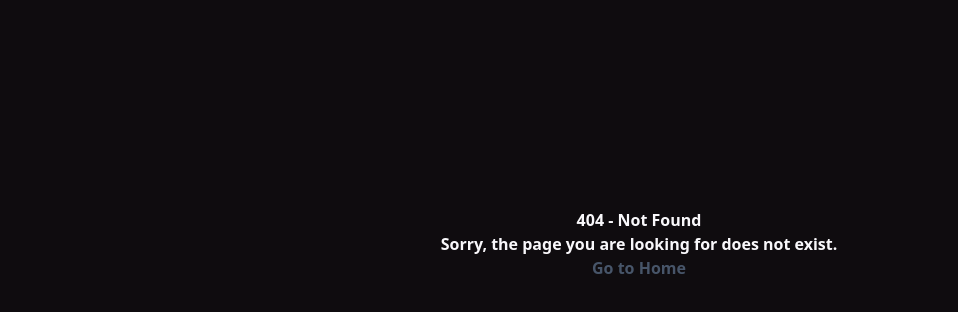
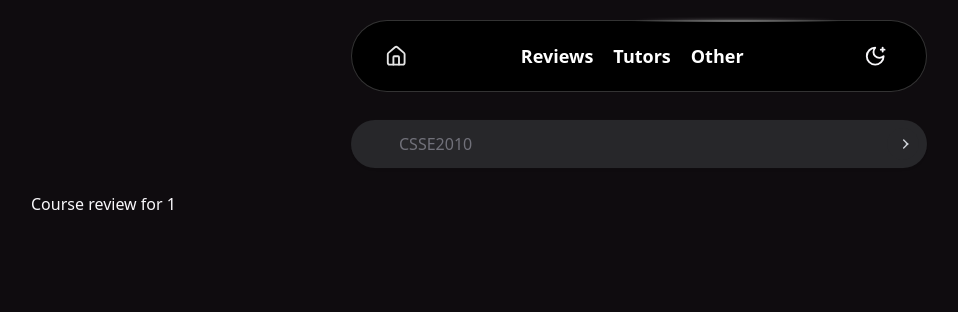
Before and after one commit to freshc0w/uqstudents, a React (Vite) app in the folder client/: page /reviews/courses/1 in a window 1280 px wide. Before the commit this address had no page. Shown: the top 312 px of the page, without its empty margins (1-959 px from the left). Built offline with nearby package versions, Linux system fonts and the light colour scheme.

Commit message:
Refactor router configuration and add new routes for clubs and lecturers

```diff
--- a/client/src/app/router.tsx
+++ b/client/src/app/router.tsx
@@ -1,9 +1,8 @@
-import { CoursesRoute } from "@/app/routes/app/reviews/courses/courses";
 import { AppRoot } from "@/app/routes/app/root";
 import { H1 } from "@/components/typography";
 import { QueryClient, useQueryClient } from "@tanstack/react-query";
 import { useMemo } from "react";
-import { Outlet, RouterProvider, createBrowserRouter } from "react-router-dom";
+import { RouterProvider, createBrowserRouter } from "react-router-dom";
 
 export const createAppRouter = (queryClient: QueryClient) =>
   createBrowserRouter([
@@ -21,21 +20,80 @@ export const createAppRouter = (queryClient: QueryClient) =>
         {
           path: "reviews",
           lazy: async () => {
-            const { ReviewsRoute } = await import("./routes/app/reviews/reviews");
+            const { ReviewsRoute } = await import(
+              "./routes/app/reviews/reviews"
+            );
             return { Component: ReviewsRoute };
           },
           children: [
             {
               path: "courses",
-              Component: () => <CoursesRoute />,
+              children: [
+                {
+                  path: "",
+                  lazy: async () => {
+                    const { CoursesRoute } = await import(
+                      "./routes/app/reviews/courses/courses"
+                    );
+                    return { Component: CoursesRoute };
+                  },
+                },
+                {
+                  path: ":id",
+                  lazy: async () => {
+                    const { CourseRoute } = await import(
+                      "./routes/app/reviews/courses/course"
+                    );
+                    return { Component: CourseRoute };
+                  },
+                },
+              ],
             },
             {
               path: "lecturers",
-              Component: () => <div>Lecturer reviews</div>,
+              children: [
+                {
+                  path: "",
+                  lazy: async () => {
+                    const { LecturersRoute } = await import(
+                      "./routes/app/reviews/lecturers/lecturers"
+                    );
+                    return { Component: LecturersRoute };
+                  },
+                },
+                {
+                  path: ":id",
+                  lazy: async () => {
+                    const { LecturerRoute } = await import(
+                      "./routes/app/reviews/lecturers/lecturer"
+                    );
+                    return { Component: LecturerRoute };
+                  },
+                },
+              ],
             },
             {
               path: "clubs",
-              Component: () => <div>Clubs reviews</div>,
+              children: [
+                {
+                  path: "",
+                  lazy: async () => {
+                    const { ClubsRoute } = await import(
+                      "./routes/app/reviews/clubs/clubs"
+                    );
+                    return { Component: ClubsRoute };
+                  },
+                },
+                {
+                  path: ":id",
+                  lazy: async () => {
+                    const { ClubRoute } = await import(
+                      "./routes/app/reviews/clubs/club"
+                    );
+                    return { Component: ClubRoute };
+                  },
+                },
+              ],
             },
           ],
         },
--- /dev/null
+++ b/client/src/app/routes/app/reviews/clubs/club.tsx
@@ -0,0 +1,6 @@
+import { useParams } from "react-router-dom";
+
+export const ClubRoute = () => {
+  const { id } = useParams();
+  return <div>Club reviews for {id}</div>;
+};
--- /dev/null
+++ b/client/src/app/routes/app/reviews/clubs/clubs.tsx
@@ -0,0 +1,3 @@
+export const ClubsRoute = () => {
+  return <div>Club reviews</div>;
+};
--- /dev/null
+++ b/client/src/app/routes/app/reviews/courses/course.tsx
@@ -0,0 +1,6 @@
+import { useParams } from "react-router-dom";
+
+export const CourseRoute = () => {
+  const params = useParams();
+  return <div>Course review for {params.id}</div>;
+};
--- a/client/src/app/routes/app/reviews/courses/courses.tsx
+++ b/client/src/app/routes/app/reviews/courses/courses.tsx
@@ -1,3 +1,3 @@
 export const CoursesRoute = () => {
-  return <div>Courses</div>;
+  return <div>Courses Landing Page</div>;
 };
--- /dev/null
+++ b/client/src/app/routes/app/reviews/lecturers/lecturer.tsx
@@ -0,0 +1,6 @@
+import { useParams } from "react-router-dom";
+
+export const LecturerRoute = () => {
+  const { id } = useParams();
+  return <div>Lecturer Review for {id}</div>;
+};
--- /dev/null
+++ b/client/src/app/routes/app/reviews/lecturers/lecturers.tsx
@@ -0,0 +1,3 @@
+export const LecturersRoute = () => {
+  return <div>Lecturer reviews</div>;
+};
--- a/client/src/app/routes/app/reviews/reviews.tsx
+++ b/client/src/app/routes/app/reviews/reviews.tsx
@@ -1,28 +1,39 @@
 import { ContentLayout } from "@/components/layouts";
-import { Outlet, useLocation } from "react-router-dom";
+import { Outlet, useLocation, useNavigate } from "react-router-dom";
 import { SearchInput } from "@/features/reviews/components/search-input";
 
 export const ReviewsRoute = () => {
   const location = useLocation();
-  const path = location.pathname.split("/").pop();
-  const reviewType = path ?? "courses";
+  const navigate = useNavigate();
 
-  // TODO: navigate to reviews/courses/:id, where searchterm finds the id.
+  const paths = location.pathname.split("/");
+
+  const findReviewType = (path: string[]) => {
+    const reviewTypes = ["courses", "lecturers", "clubs"];
+    return (
+      (path.find((p) => reviewTypes.includes(p as string)) as string) ??
+      "courses"
+    );
+  };
+
   const handleSearch = (searchTerm: string) => {
-    // navigate(`/reviews/${reviewType}/${searchTermID}`);
-    console.log("searching for", searchTerm);
+    console.log(
+      "Navigating to",
+      `/reviews/${findReviewType(paths)}/${searchTerm}`,
+    );
+    navigate(`/reviews/${findReviewType(paths)}/${searchTerm}`);
   };
 
   return (
     <ContentLayout
       headerChildren={
         <SearchInput
-          reviewType={reviewType}
+          reviewType={findReviewType(paths)}
           handleSearchSubmit={handleSearch}
         />
       }
     >
-      <Outlet />
+      <Outlet context={handleSearch} />
     </ContentLayout>
   );
 };
```
